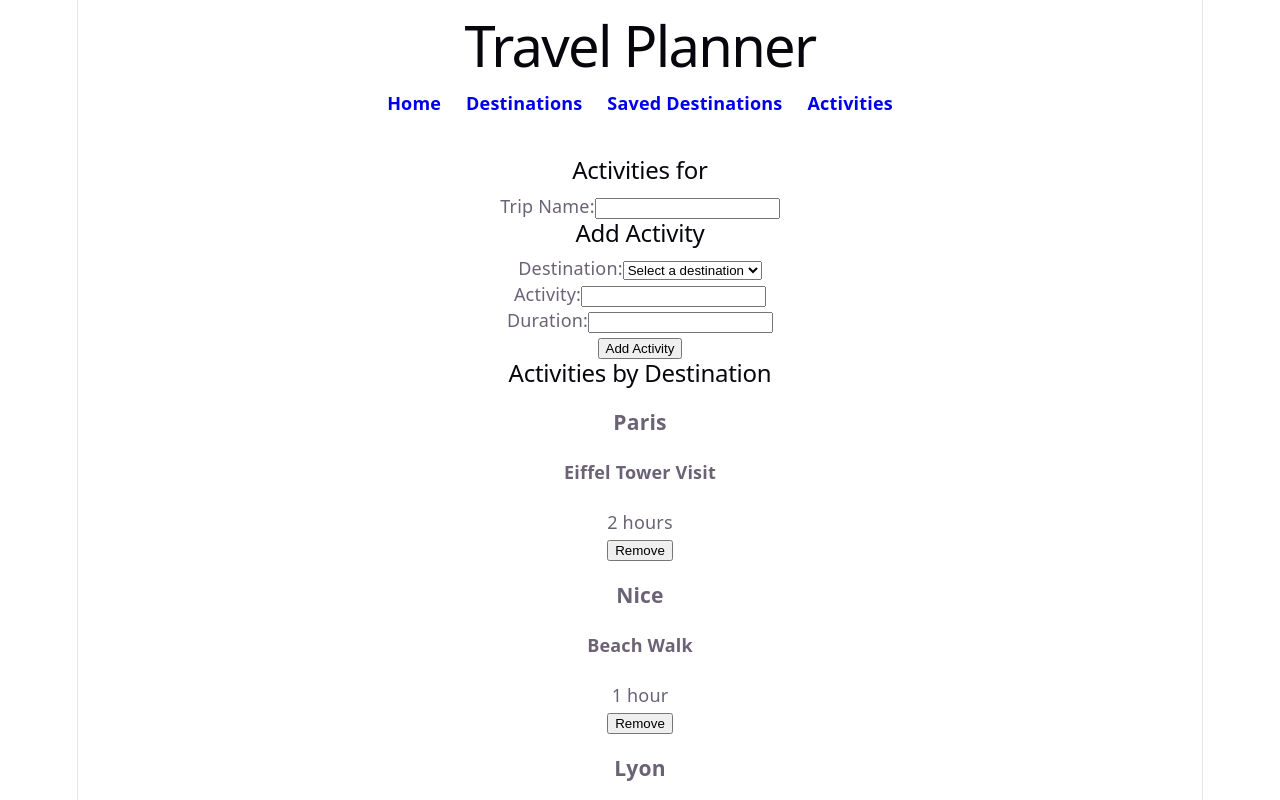
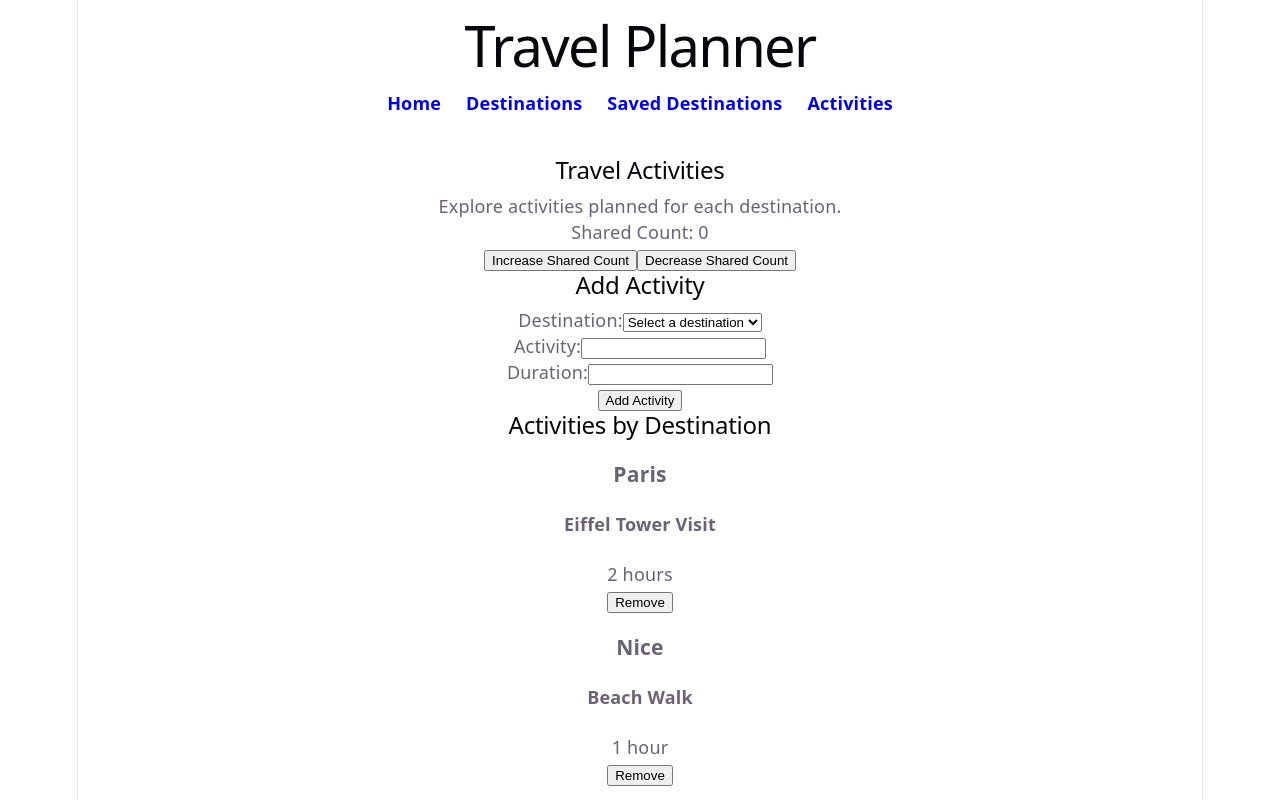
Before and after one commit to kkaur136/travel-planner, a React (Vite) app: page /activities in a window 1280 px wide. Shown: the top 800 px of the page. Built offline with nearby package versions, Linux system fonts and the light colour scheme.

Commit message:
Worked on minor error in activities.tsx file

```diff
--- a/src/Components/Activities/Activities.tsx
+++ b/src/Components/Activities/Activities.tsx
@@ -5,8 +5,8 @@ import ActivityForm from "./ActivityForm";
 import ActivityItem from "./ActivityItem";
 
 type FeaturePageProps = {
-  tripName: string;
-  setTripName: Dispatch<SetStateAction<string>>;
+  sharedCount: number;
+  setSharedCount: Dispatch<SetStateAction<number>>;
 };
 
 type Activity = {
@@ -17,8 +17,8 @@ type Activity = {
 };
 
 function Activities({
-  tripName,
-  setTripName,
+  sharedCount,
+  setSharedCount,
 }: FeaturePageProps) {
   const destinations = [
     { id: 1, city: "Paris", country: "France" },
@@ -64,18 +64,26 @@ function Activities({
 
   return (
     <section className="activities">
-      <h2>Activities for {tripName}</h2>
+      <h2>Travel Activities</h2>
+      <p>Explore activities planned for each destination.</p>
 
-      <label htmlFor="activity-trip-name">
-        Trip Name:
-      </label>
+      <div>
+        <p>Shared Count: {sharedCount}</p>
 
-      <input
-        id="activity-trip-name"
-        type="text"
-        value={tripName}
-        onChange={(event) => setTripName(event.target.value)}
-      />
+        <button
+          type="button"
+          onClick={() => setSharedCount(sharedCount + 1)}
+        >
+          Increase Shared Count
+        </button>
+
+        <button
+          type="button"
+          onClick={() => setSharedCount(sharedCount - 1)}
+        >
+          Decrease Shared Count
+        </button>
+      </div>
 
       <ActivityForm
         destinations={destinations}
```
